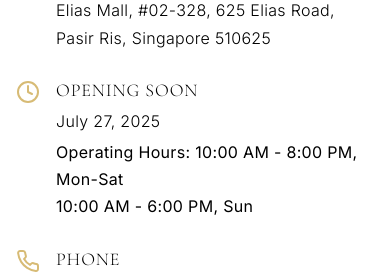
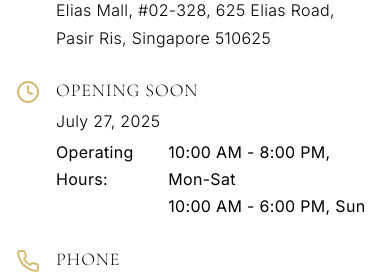
Before and after one commit to manvik01/beauty-bar-parlour, a Next.js app: page / in a window 390 px wide. Shown: the part 5820-6094 px from the top of the page. Built offline with nearby package versions, Linux system fonts and the light colour scheme.

Commit message:
refactor: Use flexbox for responsive operating hours alignment

```diff
--- a/app/contact/page.tsx
+++ b/app/contact/page.tsx
@@ -38,9 +38,12 @@ export default function ContactPage() {
                   <div>
                     <h3 className="font-serif text-lg mb-1">Opening Soon</h3>
                     <p>July 27, 2025</p>
-                    <div className="mt-1">
-                      <p>Operating Hours: 10:00 AM - 8:00 PM, Mon-Sat</p>
-                      <p>10:00 AM - 6:00 PM, Sun</p>
+                    <div className="mt-1 flex">
+                      <p className="w-32">Operating Hours:</p>
+                      <div>
+                        <p>10:00 AM - 8:00 PM, Mon-Sat</p>
+                        <p>10:00 AM - 6:00 PM, Sun</p>
+                      </div>
                     </div>
                   </div>
                 </div>
--- a/components/contact-section.tsx
+++ b/components/contact-section.tsx
@@ -24,9 +24,12 @@ export function ContactSection() {
                 <div>
                   <h3 className="font-light text-lg mb-1 uppercase tracking-wider">Opening Soon</h3>
                   <p className="font-light">July 27, 2025</p>
-                  <div className="mt-1 font-light">
-                      <p>Operating Hours: 10:00 AM - 8:00 PM, Mon-Sat</p>
-                      <p>10:00 AM - 6:00 PM, Sun</p>
+                  <div className="mt-1 font-light flex">
+                      <p className="w-32">Operating Hours:</p>
+                      <div>
+                        <p>10:00 AM - 8:00 PM, Mon-Sat</p>
+                        <p>10:00 AM - 6:00 PM, Sun</p>
+                      </div>
                     </div>
                 </div>
               </div>
```
